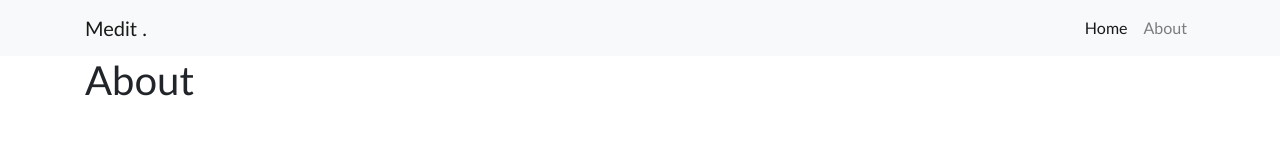
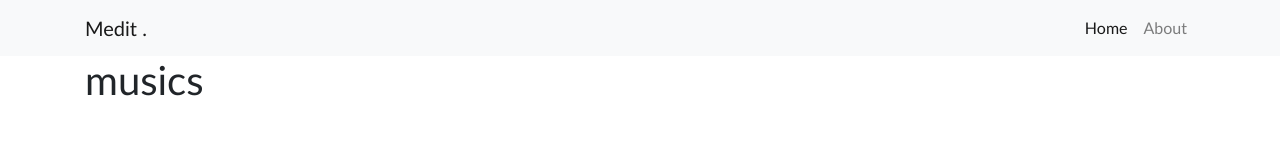
Before and after one commit to issoDev/meditation-app, a Vue app: page /#/about in a window 1280 px wide. Shown: the top 160 px of the page. Built offline with nearby package versions, Linux system fonts and the light colour scheme; data requests are answered from the project's data file.

Commit message:
update file

```diff
--- a/db.json
+++ b/db.json
@@ -0,0 +1,64 @@
+{
+  "musics": [
+    {
+      "id": 1,
+      "type": "music",
+      "content": {
+        "id": 1,
+        "title": "Ambient",
+        "cover": "./src/assets/cover/Ambient.jpg",
+        "music": "./src/assets/music/1.mp3"
+      }
+    },
+    {
+      "id": 2,
+      "type": "music",
+      "content": {
+        "id": 2,
+        "title": "Own",
+        "cover": "./src/assets/cover/Own.jpg",
+        "music": "./src/assets/music/2.mp3"
+      }
+    },
+    {
+      "id": 3,
+      "type": "music",
+      "content": {
+        "id": 3,
+        "title": "Peace",
+        "cover": "./src/assets/cover/Peace.jpg",
+        "music": "./src/assets/music/3.mp3"
+      }
+    },
+    {
+      "id": 4,
+      "type": "music",
+      "content": {
+        "id": 4,
+        "title": "Serenity",
+        "cover": "./src/assets/cover/Serenity.jpg",
+        "music": "./src/assets/music/4.mp3"
+      }
+    },
+    {
+      "id": 5,
+      "type": "music",
+      "content": {
+        "id": 5,
+        "title": "Time",
+        "cover": "./src/assets/cover/Time.jpg",
+        "music": "./src/assets/music/5.mp3"
+      }
+    },
+    {
+      "id": 6,
+      "type": "music",
+      "content": {
+        "id": 6,
+        "title": "Water",
+        "cover": "./src/assets/cover/Water.jpg",
+        "music": "./src/assets/music/5.mp3"
+      }
+    }
+  ]
+}
--- a/src/App.vue
+++ b/src/App.vue
@@ -10,7 +10,7 @@ import TheHeader from '@/components/TheHeader';
 
 export default {
   name: 'App',
-  components: {TheHeader}
+  components: { TheHeader }
 }
 </script>
 
--- a/src/router/index.js
+++ b/src/router/index.js
@@ -20,6 +20,7 @@ const routes = [
 ];
 
 const router = new VueRouter({
+  mode: 'history',
   routes
 });
 
--- a/src/services/api.js
+++ b/src/services/api.js
@@ -1 +1,9 @@
-// const api = "http://localhost:3000";
+import axios from 'axios';
+
+const baseUrl = "http://localhost:3000/musics";
+
+export default class MusicService {
+  getMusics() {
+    return axios.get(baseUrl);
+  }
+}
--- a/src/store/index.js
+++ b/src/store/index.js
@@ -1,11 +1,21 @@
-import Vue from 'vue'
-import Vuex from 'vuex'
+import Vue from 'vue';
+import Vuex from 'vuex';
 
-Vue.use(Vuex)
+Vue.use(Vuex);
 
 export default new Vuex.Store ({
-  state: {},
+  state: {
+    musics: []
+  },
   getters: {},
-  mutations: {},
-  actions: {}
+  mutations: {
+    GET_MUSICS(state, musics) {
+      state.musics = musics
+    }
+  },
+  actions: {
+    async getMusics({commit}, musics) {
+      commit('GET_MUSICS', musics)
+    }
+  }
 })
--- a/src/views/Home.vue
+++ b/src/views/Home.vue
@@ -1,12 +1,21 @@
 <template>
   <div class="container">
-    <h1>Home</h1>
+    <h1>musics</h1>
   </div>
 </template>
 
 <script>
+  import api from '@/services/api';
+  const musicsService = new api();
   export default {
-    name: 'Home'
+    name: 'Home',
+    async created() {
+      const res = await musicsService.getMusics();
+      this.$store.dispatch('getMusics', res.data);
+    },
+    mounted() {
+      console.log(this.$store.state.musics)
+    },
   }
 </script>
 
```
